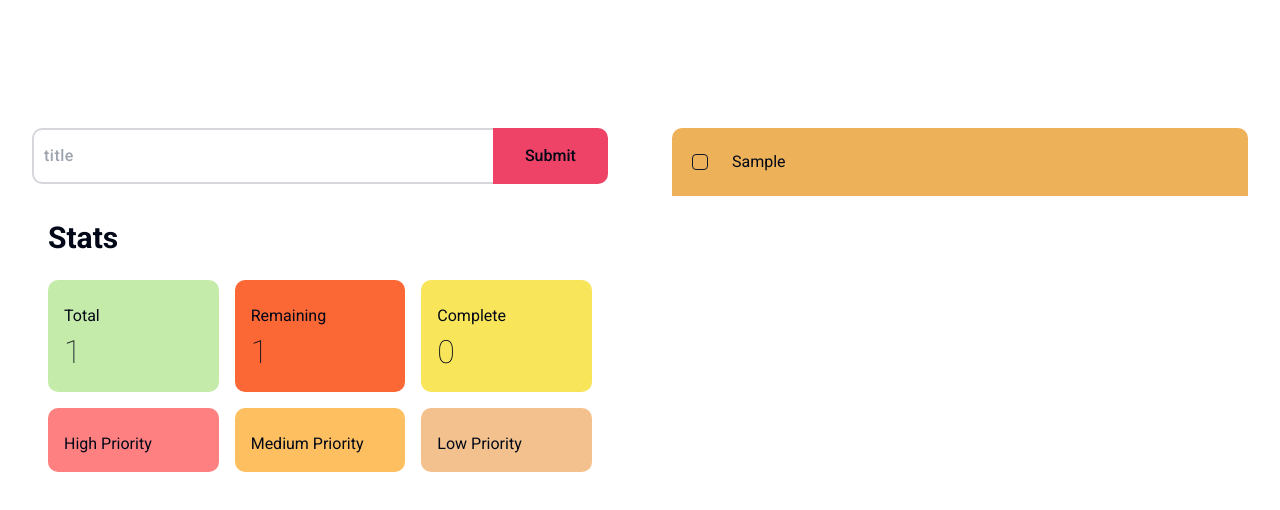
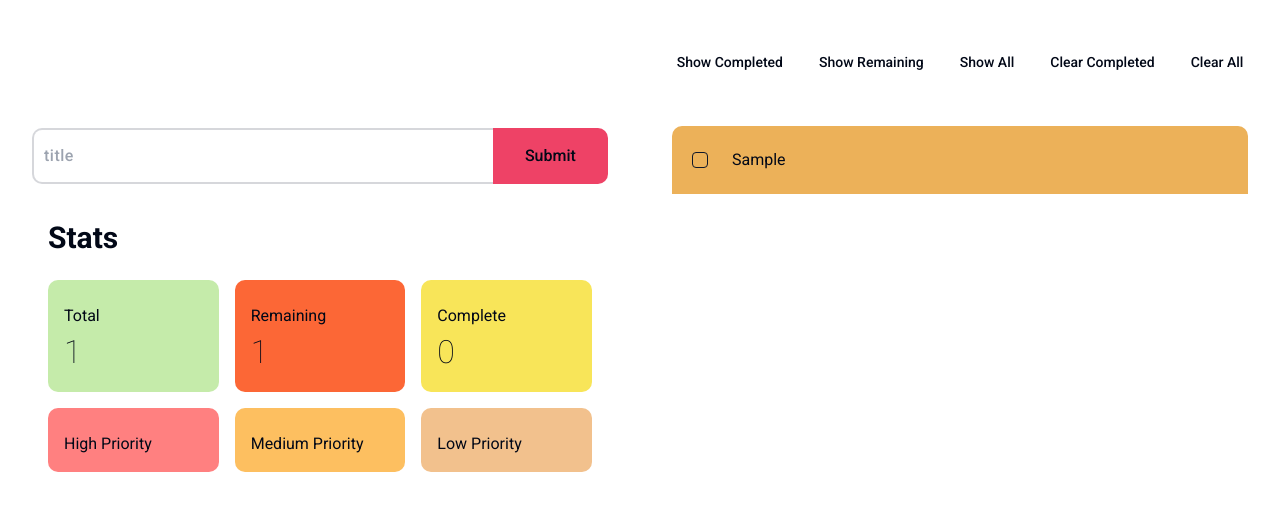
Before and after one commit to AnindoChoudhury/TodoApp, a React (Vite) app in the folder frontend/: page / in a window 1280 px wide. Both pictures are taken after typing "Sample" into the empty fields and a click on the button "Submit". Shown: the top 510 px of the page. Built offline with nearby package versions, Linux system fonts and the light colour scheme; no server answers.

Commit message:
Updated stats

```diff
--- a/frontend/src/Section/Display.jsx
+++ b/frontend/src/Section/Display.jsx
@@ -1,19 +1,34 @@
 import React, { useState, useEffect, useContext,useRef} from "react";
 import TodoContext from "../context/TodoContext";
-import { Checkbox } from "@/components/ui/checkbox"
+import { Button } from "@/components/ui/button";
+import TopSection from "./TopSection";
+import { Checkbox } from "@/components/ui/checkbox";
+// import {Checkbox} from "@/components/custom-components/Checkbox";
+ function NoTodoHeading()
+{
+  const {title,setTitle}=useContext(TodoContext);
+  return(
+    <h2 className="noTodoHeading mt-10 scroll-m-20 pb-2 text-3xl self-start font-semibold tracking-tight transition-colors first:mt-0" style={{marginTop:"2.8rem",marginLeft:"2rem",display:title}}>No Todos Here</h2>
+  )
+}
+
 function Display() {
   let [color, setColor] = useState([]);
   // const [check, setCheck] = useState([false]);
-  const { todoCon,setTodoCon,check,title,setTitle,setCheck,setTotalNumberOfTodos} = useContext(TodoContext);
+  const { todoCon,setTodoCon,check,title,setTitle,setCheck,setTotalNumberOfTodos,arraySelector,setArraySelector,totalNumberOfTodos} = useContext(TodoContext);
 
   useEffect(()=>
   {
     if(todoCon.length)
     {
-      setTitle("");
-      setTotalNumberOfTodos(todoCon.length);
+       setTitle("block");
     }
+    else
+    setTitle("hidden");
+    setTotalNumberOfTodos(todoCon.length);
+    setArraySelector([...todoCon]);
   },[todoCon]);
+
   // If there is at least a single todo in the todoCon array
 
   const checkRef = useRef(null);
@@ -21,19 +36,19 @@ function Display() {
       <div
         className="display"
         style={{
-          display: "flex",
-          flexDirection: "column",
+          // display: "flex",
+          // flexDirection: "column",
           backgroundColor:"white",
           width: "100%",
-          alignItems: "center",
+          // alignItems: "center",
           height : "100vh",
           overflow: "auto",
           paddingBottom: "50px",
         }}
       >
-    <h2 className="mt-10 scroll-m-20 pb-2 text-3xl self-start font-semibold tracking-tight transition-colors first:mt-0" style={{marginTop:"8%",marginLeft:"2rem"}}>{title}</h2>
-    <div className="displaychild" style={{display:"flex",justifyContent:"center",flexDirection:"column",alignItems:"center",width:"100%",marginTop : "4.3rem"}}>
-        {todoCon.map((item, i) => {
+        <TopSection/>
+    <div className="displaychild" style={{display:"flex",justifyContent:"center",flexDirection:"column",alignItems:"center",width:"100%",marginTop : "2.8rem"}}>
+        {arraySelector.map((item, i) => {
           let todoItemBackgroundColor = i%2===0?"#ECB159":"#F0F3FF";
 
           let borderRadiusOfItem = i===0? "10px 10px 0 0" : (i===todoCon.length-1)? "0 0 10px 10px" : "0 0 0 0";
@@ -46,19 +61,13 @@ function Display() {
               backgroundColor:todoItemBackgroundColor,
               borderRadius : borderRadiusOfItem,
               padding : "20px",
-              // backgroundColor: color[i] || "red",
-              // padding: "1rem",
-              // borderRadius: "10px",
+
             }}
           >
             <div className="flex gap-6 items-center">
-
-            <Checkbox ref = {checkRef} id={i}/>
+            <Checkbox id={item.id} ref={checkRef} completed={item.completed}/>
             <p className="leading-7">{item.todoTitle}</p>
-
             </div>
-
-
           </div>
         )})}
         </div>
--- /dev/null
+++ b/frontend/src/Section/DropDown.jsx
@@ -0,0 +1,23 @@
+
+import { useContext } from "react"
+import TodoContext from "@/context/TodoContext"
+export default function DropDown({className})
+{
+    const {showSortDialogBox,setShowSortDialogBox}=useContext(TodoContext)
+
+    return(
+        <>
+
+
+        <div className={`absolute top-10 right-20 rounded shadow bg-white overflow-hidden  flex flex-col w-40 ${showSortDialogBox} mt-1 border border-gray-200`}>
+        <div className="cursor-pointer group">
+          <a className="block p-2  border-transparent border-l-4 group-hover:border-blue-600 group-hover:bg-gray-100">Priority</a>
+        </div>
+        <div className="cursor-pointer group border-t">
+          <a className="block p-2 border-transparent border-l-4 group-hover:border-blue-600 border-blue-600 group-hover:bg-gray-100">Date</a>
+        </div>
+
+      </div>
+      </>
+    )
+}
--- a/frontend/src/Section/Input.jsx
+++ b/frontend/src/Section/Input.jsx
@@ -3,11 +3,10 @@ import TodoContext from "../context/TodoContext";
 import "../App.css"
 import Stat from "./Stat";
 import { Button } from "@/components/ui/button"
-import Info from "@/SVG/info";
 function Input()
 {
   const titleRef = useRef(null);
-  const {setTodoCon,todoCon,title,setTitle,totalNumberOfTodos,setTotalNumberOfTodos,checks,setChecks} = useContext(TodoContext);
+  const {setTodoCon,todoCon,setArraySelector,title,setTitle,totalNumberOfTodos,setTotalNumberOfTodos} = useContext(TodoContext);
 
   async function pushTodo()
   {
@@ -37,7 +36,7 @@ function Input()
 
    return (
     <div
-    className="display"
+    className="input"
     style={{
       display: "flex",
       gap: "1rem",
--- /dev/null
+++ b/frontend/src/Section/TopSection.jsx
@@ -0,0 +1,43 @@
+import {useRef} from "react";
+import TodoContext from "@/context/TodoContext";
+import { Button } from "@/components/ui/button"
+import DropDown from "./DropDown";
+import {useContext} from "react";
+export default function TopSection()
+{
+    const {todoCon,title,setTitle,arraySelector,completedTodo,setCompletedTodo,setArraySelector,setTodoCon}=useContext(TodoContext);
+    const sortRef = useRef(null);
+    const completedRef = useRef(null);
+    const remainingRef = useRef(null);
+    const allRef = useRef(null);
+    const clearCompletedRef = useRef(null);
+    const clearAllRef = useRef(null);
+
+
+    return(
+        <>
+        <div className={`flex flex-wrap w-100 flex-row items-center justify-center mt-[2.6rem] gap-1`}>
+       <Button className={`bg-white-500 ${title} text-black hover:bg-slate-300 text-s`} variant="secondary" clickHandler={function()
+       {
+            if(completedTodo.length)
+            {
+            setArraySelector([...completedTodo])
+            console.log(completedTodo)
+            }
+            else
+            alert("No such");
+       }} ref={completedRef} >Show Completed</Button>
+       <Button className={`bg-white-500 ${title} text-black hover:bg-slate-300 text-s`} variant="secondary" ref={remainingRef}>Show Remaining</Button>
+       <Button className={`bg-white-500 ${title} text-black hover:bg-slate-300 text-s`}  variant="secondary" clickHandler={function()
+       {
+            setArraySelector([...todoCon])
+
+       }} ref={allRef} >Show All</Button>
+       <Button className={`bg-white-500 ${title} text-black hover:bg-slate-300 text-s`} variant="secondary" ref={clearCompletedRef}>Clear Completed</Button>
+   <Button className={`bg-white-500 ${title} text-black hover:bg-slate-300 text-s`}  variant="secondary" ref={clearAllRef}>Clear All</Button>
+
+   <DropDown/>
+   </div>
+  </>
+    )
+}
--- /dev/null
+++ b/frontend/src/components/custom-components/Checkbox.jsx
@@ -0,0 +1,16 @@
+import {useState,forwardRef,useEffect} from "react"
+
+
+
+const Checkbox = forwardRef(({id},ref)=>
+{
+   const checkHandler=()=>
+   {
+      console.log(ref);
+   }
+    return(
+        <input onChange={checkHandler} ref={ref} type="checkbox"  id={id}/>
+    )
+})
+
+export {Checkbox}
--- a/frontend/src/components/ui/button.jsx
+++ b/frontend/src/components/ui/button.jsx
@@ -2,8 +2,10 @@ import * as React from "react"
 import { Slot } from "@radix-ui/react-slot"
 import { cva } from "class-variance-authority";
 
+import { useContext } from "react";
+
 import { cn } from "@/lib/utils"
-
+import TodoContext from "@/context/TodoContext";
 const buttonVariants = cva(
   "inline-flex items-center justify-center whitespace-nowrap rounded-md text-sm font-medium ring-offset-background transition-colors focus-visible:outline-none focus-visible:ring-2 focus-visible:ring-ring focus-visible:ring-offset-2 disabled:pointer-events-none disabled:opacity-50",
   {
@@ -34,12 +36,18 @@ const buttonVariants = cva(
 )
 
 const Button = React.forwardRef(({ className, variant, size, asChild = false, ...props }, ref) => {
+
   const Comp = asChild ? Slot : "button"
+
+  const {showSortDialogBox,setShowSortDialogBox}=useContext(TodoContext)
+
   return (
     (<Comp
       className={cn(buttonVariants({ variant, size, className }))}
       ref={ref}
-      {...props} />)
+      {...props}
+      onClick={props.clickHandler}
+       />)
   );
 })
 Button.displayName = "Button"
--- a/frontend/src/components/ui/checkbox.jsx
+++ b/frontend/src/components/ui/checkbox.jsx
@@ -1,37 +1,31 @@
 "use client"
 
 import * as React from "react"
+import { useEffect } from "react"
 import * as CheckboxPrimitive from "@radix-ui/react-checkbox"
 import { Check } from "lucide-react"
-
+import { useContext } from "react"
+import TodoContext from "@/context/TodoContext"
 import { cn } from "@/lib/utils"
 
-import { useContext } from "react"
-import {useEffect} from "react";
-import TodoContext from "@/context/TodoContext"
+const Checkbox = React.forwardRef(({ className, ...props }, ref) => {
+  const {todoCon,completedTodo,setCompletedTodo,checkedStatus,setCheckedStatus} = useContext(TodoContext);
 
-const Checkbox = React.forwardRef(({ className, ...props }, ref) => {
-  const {completedTodo,setCompletedTodo,todoCon}=useContext(TodoContext);
-  useEffect(function()
+  useEffect(()=>
   {
     console.log(completedTodo);
-  },[completedTodo]);
+  },[completedTodo])
+
   return(
   <CheckboxPrimitive.Root
-
     onCheckedChange={function()
     {
-        todoCon[ref.current.id].completed=(ref.current.ariaChecked);
-
-        console.log(todoCon[ref.current.id]);
-
-       // contains all todos which are completed
-        setCompletedTodo([...todoCon.filter(item=>item.completed==="true")]);
-   }}
-
+        todoCon[ref.current.id].completed=ref.current.ariaChecked;
+        setCompletedTodo([...todoCon.filter((item)=>(item.completed==="true"))])
+    }}
     ref={ref}
     className={cn(
-      "peer h-4 w-4 shrink-0 rounded-sm border border-primary ring-offset-background focus-visible:outline-none focus-visible:ring-2 focus-visible:ring-ring focus-visible:ring-offset-2 disabled:cursor-not-allowed disabled:opacity-50 data-[state=checked]:bg-primary data-[state=checked]:text-primary-foreground",
+      "peer h-4 w-4 shrink-0 rounded-sm border border-primary ring-offset-background focus-visible:outline-none focus-visible:ring-2 focus-visible:ring-ring focus-visible:ring-offset-2 disabled:cursor-not-allowed disabled:opacity-50 data-[state=true]:bg-primary data-[state=true]:text-primary-foreground",
       className
     )}
     {...props}>
@@ -39,8 +33,7 @@ const Checkbox = React.forwardRef(({ className, ...props }, ref) => {
       <Check className="h-4 w-4" />
     </CheckboxPrimitive.Indicator>
   </CheckboxPrimitive.Root>
-  )
-})
+)})
 Checkbox.displayName = CheckboxPrimitive.Root.displayName
 
 export { Checkbox }
--- a/frontend/src/context/TodoContextProvider.jsx
+++ b/frontend/src/context/TodoContextProvider.jsx
@@ -6,15 +6,17 @@ const TodoContextProvider = ({children})=>
         const [todoCon,setTodoCon] = useState([]);
         const [totalNumberOfTodos,setTotalNumberOfTodos]=useState(0);
         const [completedTodo,setCompletedTodo]=useState([]);
-        const [incompleteTodo, setIncompleteTodo]=useState(0);
+        const [incompleteTodo, setIncompleteTodo]=useState([]);
         const [numberOfHighPriority,setNumberOfHighPriority]=useState(0);
+        const [checkedStatus,setCheckedStatus]=useState(false);
         const [numberOfMediumPriority,setNumberOfMediumPriority]=useState(0);
         const [numberOfLowPriority,setNumberOfLowPriority]=useState(0);
-        const [title,setTitle]=useState("No Todos here");
+        const [title,setTitle]=useState("hidden");
+        const [arraySelector, setArraySelector]=useState(todoCon);
         const [check,setCheck] = useState(false);
-
+        const [showSortDialogBox,setShowSortDialogBox]=useState("hidden");
         return (
-            <TodoContext.Provider value = {{todoCon,setTodoCon,totalNumberOfTodos,setCheck,setTotalNumberOfTodos,completedTodo,setCompletedTodo,incompleteTodo,title,setTitle,setIncompleteTodo,check,numberOfHighPriority,setNumberOfHighPriority,numberOfMediumPriority,setNumberOfMediumPriority,numberOfLowPriority,setNumberOfLowPriority}}>
+            <TodoContext.Provider value = {{todoCon,setTodoCon,arraySelector,checkedStatus,setShowSortDialogBox,setCheckedStatus,totalNumberOfTodos,setCheck,setTotalNumberOfTodos,completedTodo,setCompletedTodo,showSortDialogBox,incompleteTodo,title,setTitle,setIncompleteTodo,check,setArraySelector,numberOfHighPriority,setNumberOfHighPriority,numberOfMediumPriority,setNumberOfMediumPriority,numberOfLowPriority,setNumberOfLowPriority}}>
                 {children}
             </TodoContext.Provider>
         )
```
